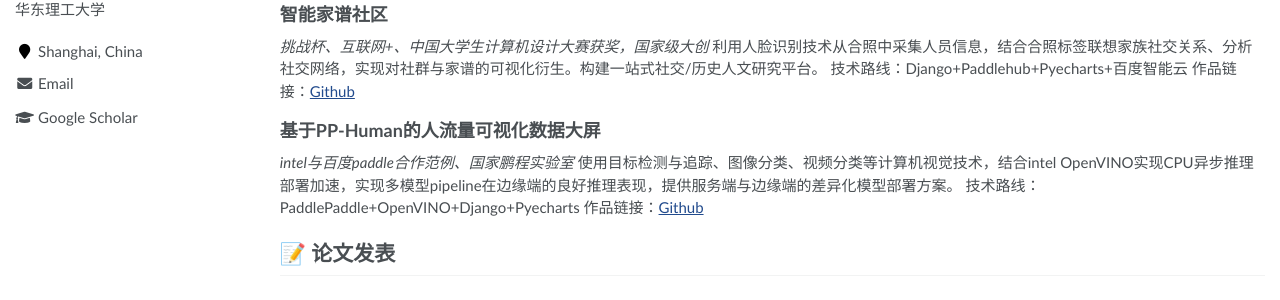
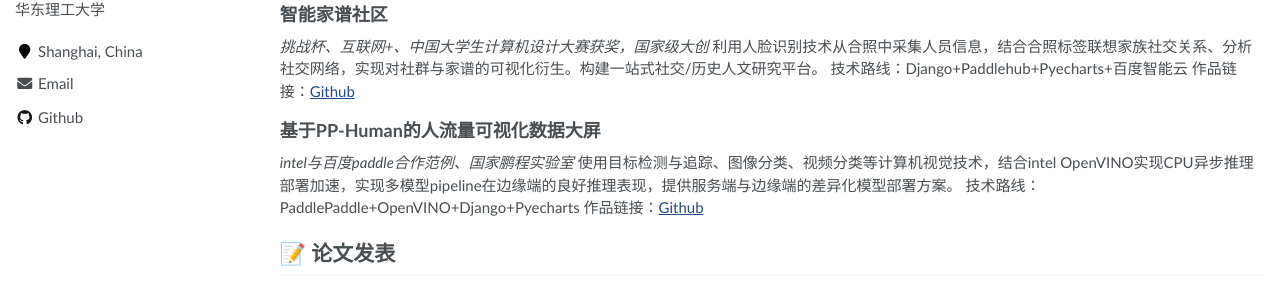
Before and after one commit to KirigiriSuzumiya/KirigiriSuzumiya.github.io, a Jekyll site: the page built from _pages/about.md, in a window 1280 px wide. Shown: the part 313-613 px from the top of the page. Built offline with Jekyll 4.4.1, drawn with Linux system fonts in a browser that asks for light colours; part of the change alters nothing that is shown.

Commit message:
Update _config.yml

```diff
--- a/_config.yml
+++ b/_config.yml
@@ -27,8 +27,8 @@ author:
   location         : "Shanghai, China"
   employer         :
   pubmed           :
-  googlescholar    : "https://scholar.google.com/citations?user=YOUR_GOOGLE_SCHOLAR_ID"
-  email            : "Lorem@ipsum.com"
+  googlescholar    :
+  email            : "boyifan1@126.com"
   researchgate     :  # e.g., "https://www.researchgate.net/profile/yourprofile"
   uri              :
   bitbucket        :
@@ -37,7 +37,7 @@ author:
   flickr           :
   facebook         :
   foursquare       :
-  github           : # e.g., "github username"
+  github           : "KirigiriSuzumiya" # e.g., "github username"
   google_plus      :
   keybase          :
   instagram        :
```
